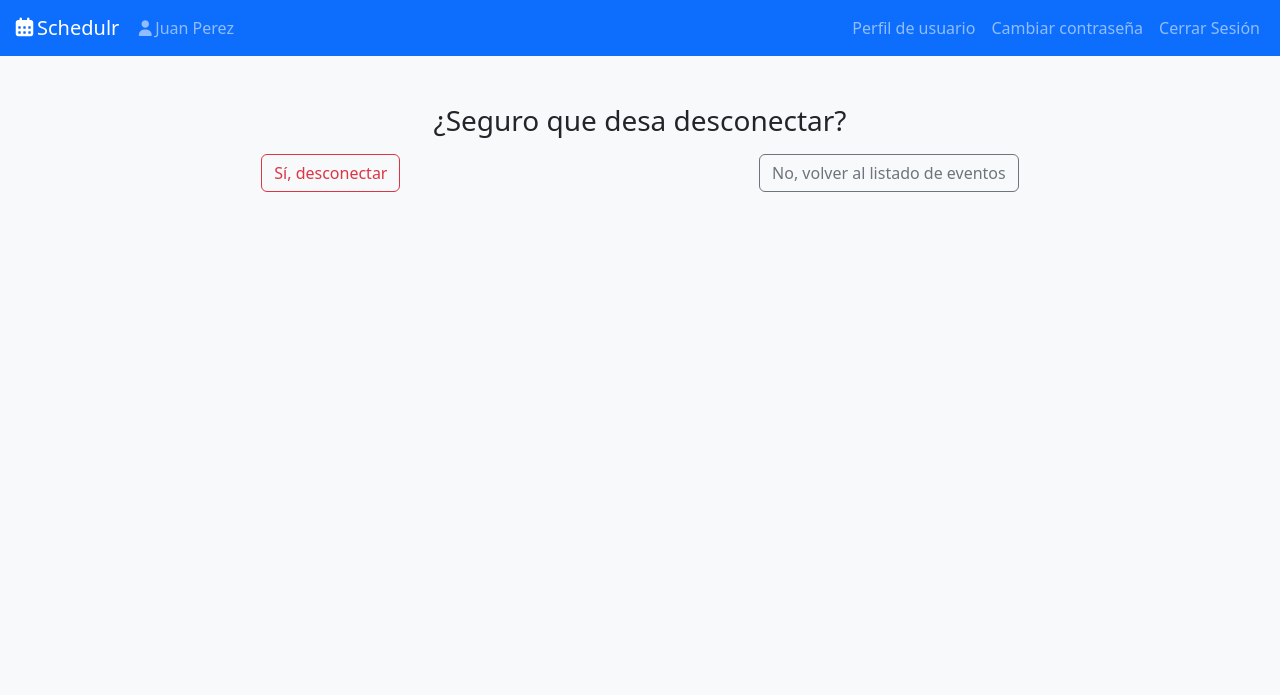
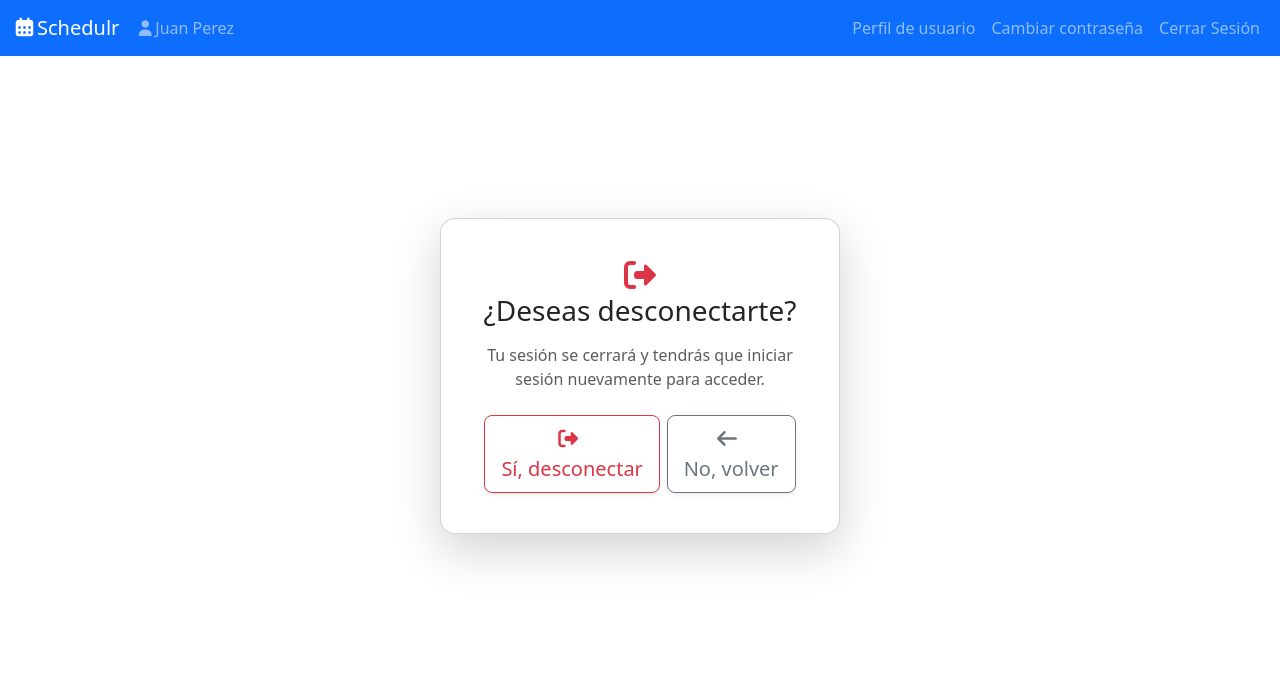
Before and after one commit to Jesusdr32/ProyectoDWES, a PHP site: page /logout.php in a window 1280 px wide. Shown: the top 695 px of the page. Run offline with PHP 8.4, Linux system fonts and the light colour scheme; the visitor is signed in with stand-in values (Sample User, id 1); data comes from the database, SQL or seed files in the repository; some libraries are stand-ins or nearby versions.

Commit message:
Modificaciones en delete-event.php, index.php, logout.php, register.php

```diff
--- a/aplicacion/logout.php
+++ b/aplicacion/logout.php
@@ -3,51 +3,52 @@ session_start();
 
 include __DIR__ . '/../aplicacion/cabecera.php';
 
-//Si no hay una sesión iniciada, la página se redirige de forma automática a index.php
 if (!isset($_SESSION['user_id'])) {
     header("Location: index.php");
     exit;
 }
 
-//Comprobación del formulario enviado
 if ($_SERVER["REQUEST_METHOD"] === 'POST') {
     if (isset($_POST['action']) && $_POST['action'] === 'logout') {
-        //Cerrar sesión correctamente
-        session_unset(); //Borra las variables de sesión
-        session_regenerate_id(true); //Regenera el ID de sesión
-        session_destroy(); //Destruye la sesión
-        setcookie(session_name(), '', time() - 3600, '/'); //Borrar las cookies
+        session_unset();
+        session_regenerate_id(true);
+        session_destroy();
+        setcookie(session_name(), '', time() - 3600, '/');
         header("Location: index.php");
         exit;
     } elseif (isset($_POST['action']) && $_POST['action'] === 'cancel') {
-        //No cerramos sesión, redirigimos a events.php
         header("Location: events.php");
         exit;
     }
 }
-
 ?>
-
 <!DOCTYPE html>
-<html lang="es">
+<html lang="en">
 
 <head>
     <meta charset="UTF-8">
     <meta name="viewport" content="width=device-width, initial-scale=1.0">
-    <title>Logout</title>
-    <link href="https://cdn.jsdelivr.net/npm/bootstrap@5.3.8/dist/css/bootstrap.min.css" rel="stylesheet" integrity="sha384-sRIl4kxILFvY47J16cr9ZwB07vP4J8+LH7qKQnuqkuIAvNWLzeN8tE5YBujZqJLB" crossorigin="anonymous">
+    <title>Document</title>
+    <link href="https://cdn.jsdelivr.net/npm/bootstrap@5.3.8/dist/css/bootstrap.min.css" rel="stylesheet" crossorigin="anonymous">
+    <link rel="stylesheet" href="https://cdnjs.cloudflare.com/ajax/libs/font-awesome/7.0.1/css/all.min.css" integrity="sha512-2SwdPD6INVrV/lHTZbO2nodKhrnDdJK9/kg2XD1r9uGqPo1cUbujc+IYdlYdEErWNu69gVcYgdxlmVmzTWnetw==" crossorigin="anonymous" referrerpolicy="no-referrer" />
 </head>
 
-<body class="bg-light">
-    <div class="container mt-5">
-        <h3 class="mb-3 text-center">¿Seguro que desa desconectar?</h3>
-        <form method="post">
-            <div class="d-flex justify-content-around">
-                <button type="submit" name="action" value="logout" class="btn btn-outline-danger">Sí, desconectar</button>
-                <button type="submit" name="action" value="cancel" class="btn btn-outline-secondary">No, volver al listado de eventos</button>
+<body>
+    <div class="d-flex justify-content-center align-items-center" style="min-height: 80vh;">
+        <div class="card p-4 text-center shadow-lg" style="max-width: 400px; border-radius: 15px;">
+            <div class="card-body">
+                <h3 class="card-title mb-3"><i class="fas fa-sign-out-alt" style="font-size: 2rem; color: #dc3545;"></i><br>¿Deseas desconectarte?</h3>
+                <p class="text-muted mb-4">Tu sesión se cerrará y tendrás que iniciar sesión nuevamente para acceder.</p>
+                <form method="post">
+                    <div class="d-flex justify-content-around">
+                        <button type="submit" name="action" value="logout" class="btn btn-outline-danger btn-lg shadow-sm"><i class="fas fa-sign-out-alt me-2"></i><br>Sí, desconectar</button>
+                        <button type="submit" name="action" value="cancel" class="btn btn-outline-secondary btn-lg shadow-sm"><i class="fas fa-arrow-left me-2"></i><br>No, volver</button>
+                    </div>
+                </form>
             </div>
-        </form>
+        </div>
     </div>
 </body>
 
 </html>
+<!-- Contenido principal de la página -->
```
Also changed, not shown: aplicacion/delete-event.php (+5 -3 lines), aplicacion/index.php (+4 -3 lines), aplicacion/register.php (+8 -7 lines).
